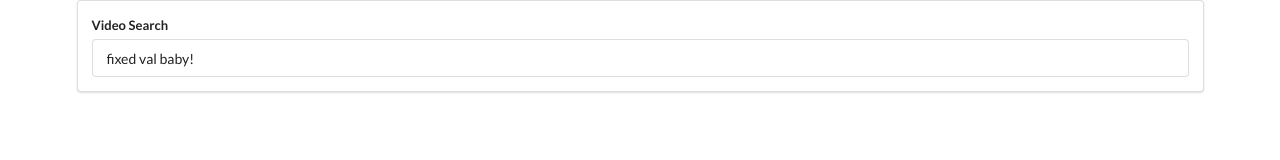
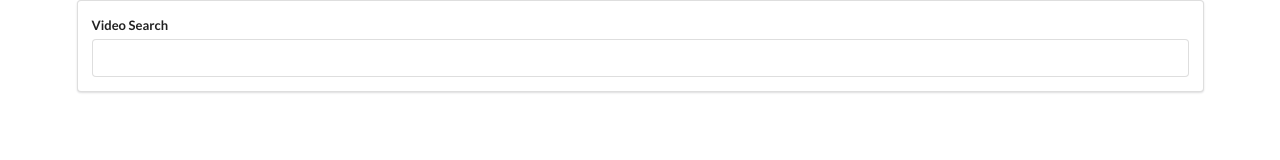
Before and after one commit to ChippyChoppy/react-prax-vids, a React (Create React App) app: page / in a window 1280 px wide. Shown: the top 160 px of the page. Built offline with nearby package versions, Linux system fonts and the light colour scheme.

Commit message:
youtube key added

```diff
--- /dev/null
+++ b/src/apis/youtube.js
@@ -0,0 +1 @@
+const KEY = 'AIzaSyB-nosK8OCWQSm9druDKG8SkSR2XugrFj0';
--- a/src/components/SearchBar.js
+++ b/src/components/SearchBar.js
@@ -2,16 +2,29 @@ import React from 'react'
 
 class SearchBar extends React.Component {
   state = {
-    term: 'fixed val baby!',
+    term: '',
+  }
+
+  onInputChange = (event) => {
+    this.setState({ term: event.target.value })
+  }
+
+  onFormSubmit = (event) => {
+    event.preventDefault();
+    // TODO: Make sure we call callback from parent component
   }
 
   render() {
     return (
       <div className="search-bar ui segment">
-        <form className="ui form">
+        <form onSubmit={this.onFormSubmit} className="ui form">
           <div className="field">
             <label>Video Search</label>
-            <input type="text" value={this.state.term} />
+            <input
+              type="text"
+              value={this.state.term}
+              onChange={this.onInputChange}
+            />
           </div>
         </form>
       </div>
```
Also changed, not shown: src/components/App.js (+10 -9 lines).
